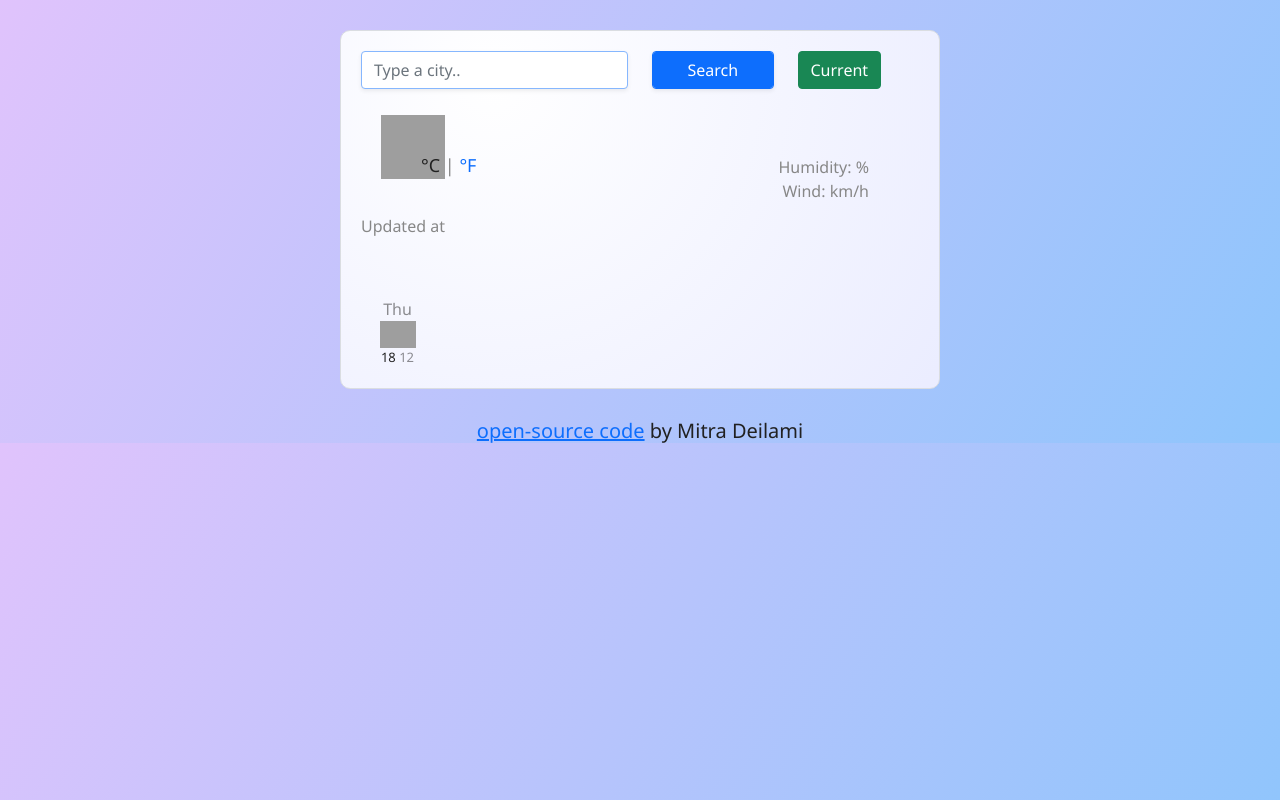
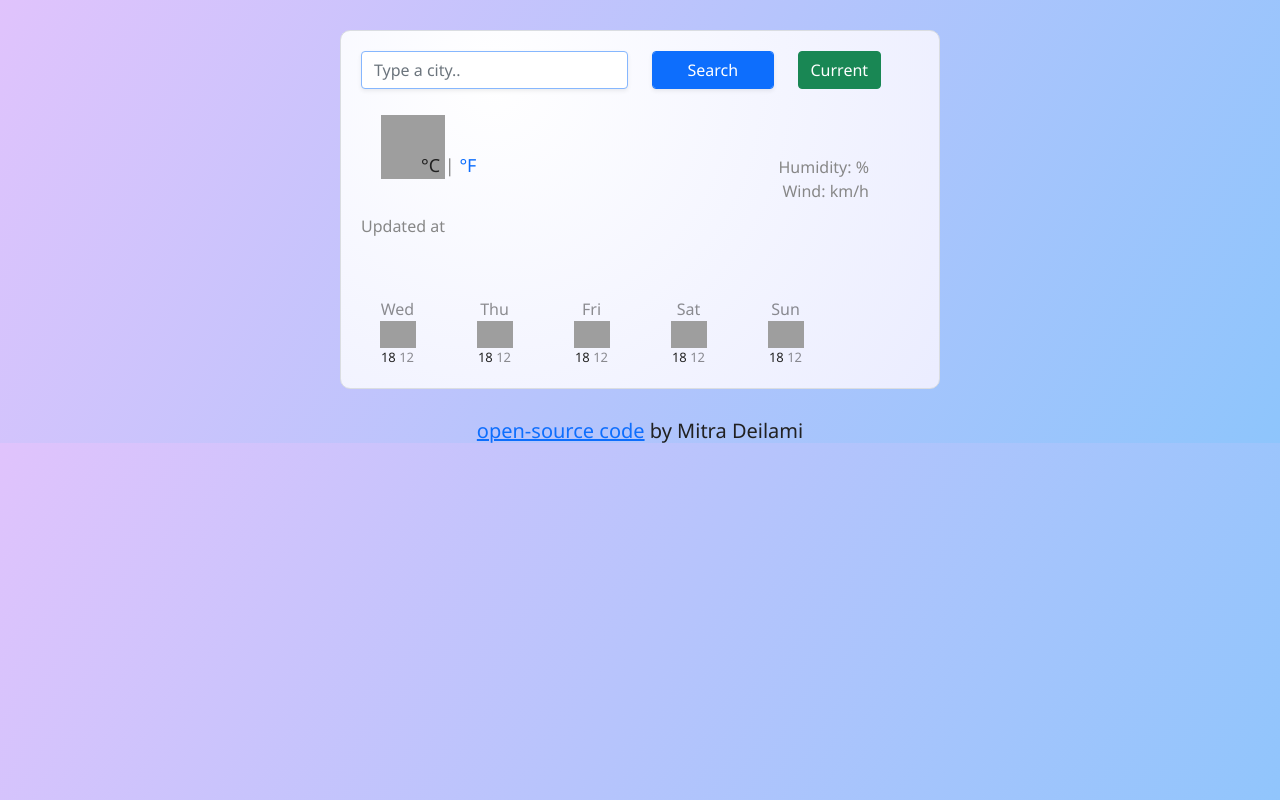
Before and after one commit to MitraDay/MiaDay-weather-app, a website built with Parcel: page index.html in a window 1280 px wide. Built offline with nearby package versions, Linux system fonts and the light colour scheme; no server answers; grey boxes are pictures that could not be loaded.

Commit message:
Added Forecast js template

```diff
--- a/index.html
+++ b/index.html
@@ -78,20 +78,7 @@
           </div>
         </div>
         <br />
-        <div class="weather-forecast">
-          <div class="row">
-            <div class="col-2">
-              <div class="weather-forecast-date">Thu</div>
-              <img
-                src="https://ssl.gstatic.com/onebox/weather/64/sunny.png"
-                alt=""
-                width="36"
-              />
-              <div class="weather-forecast-temperatures">
-                <span class="weather-forecast-temperature-max"> 18 </span>
-                <span class="weather-forecast-temperature-min"> 12 </span>
-              </div>
-            </div>
+        <div class="weather-forecast" id="forecast">
           </div>
         </div>
       </div>
--- a/src/index.js
+++ b/src/index.js
@@ -19,6 +19,35 @@ function formatDate(timestamp) {
   ];
   let day = days[date.getDay()];
   return `${day} ${hours}:${minutes}`;
+}
+
+function displayForecast() {
+  let forecastElement = document.querySelector("#forecast");
+
+  let forecastHTML = `<div class="row">`;
+  let days = ["Wed", "Thu", "Fri", "Sat", "Sun"];
+  days.forEach(function (day) {
+    forecastHTML =
+      forecastHTML +
+      `
+
+                <div class="col-2">
+              <div class="weather-forecast-date">${day}</div>
+              <img
+                src="https://ssl.gstatic.com/onebox/weather/64/sunny.png"
+                alt=""
+                width="36"
+              />
+              <div class="weather-forecast-temperatures">
+                <span class="weather-forecast-temperature-max"> 18 </span>
+                <span class="weather-forecast-temperature-min"> 12 </span>
+              </div>
+            </div>
+      `;
+  });
+
+  forecastHTML = forecastHTML + `</div>`;
+  forecastElement.innerHTML = forecastHTML;
 }
 
 function displayTemperature(response) {
@@ -88,3 +117,4 @@ let celsiusLink = document.querySelector("#celsius-link");
 celsiusLink.addEventListener("click", displayCelsiusTemperature);
 
 search("Tehran");
++displayForecast();
```
